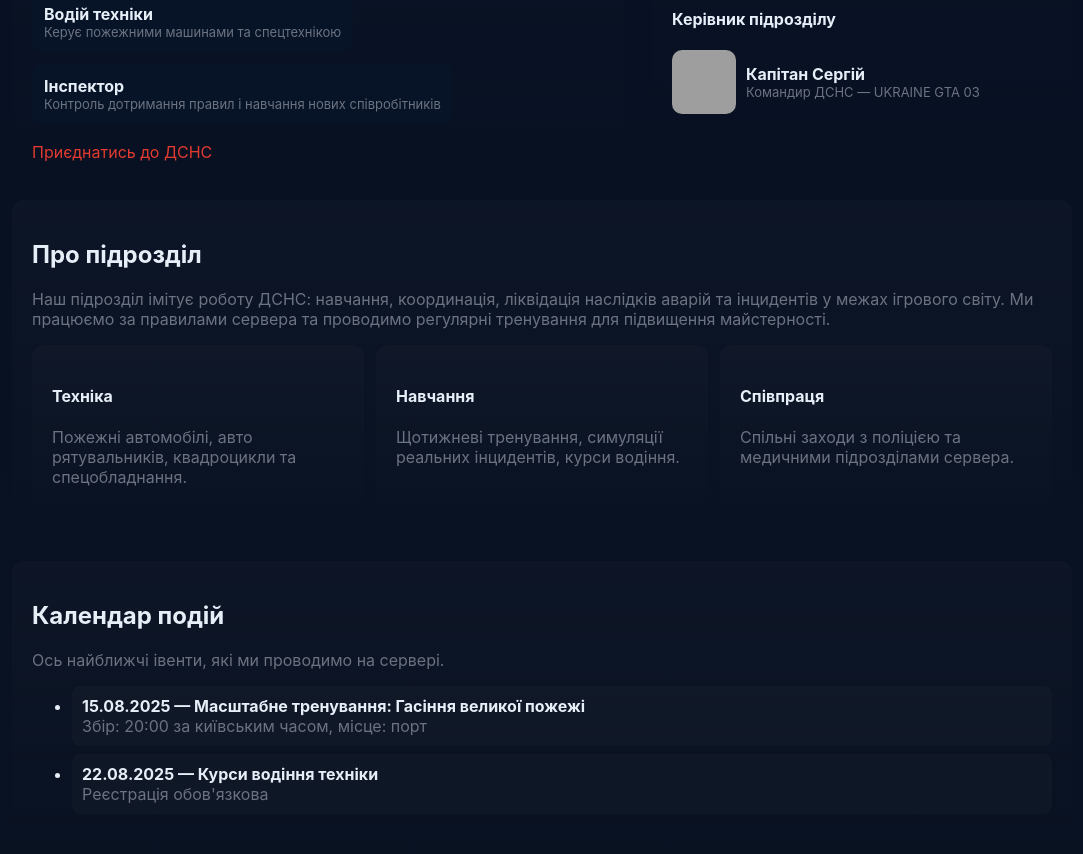
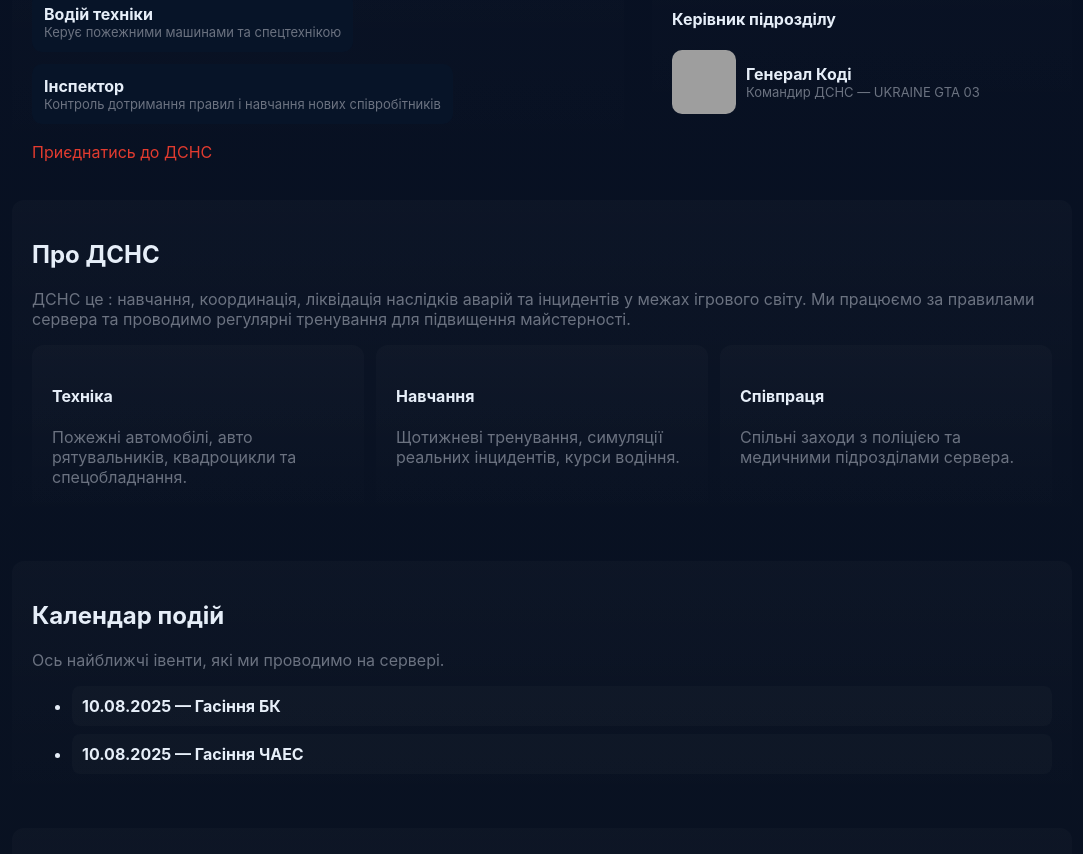
Before and after one commit to Ihor928/DSNSGY, a plain HTML site: page index.html in a window 1280 px wide. Shown: the part 426-1280 px from the top of the page, without its empty margins (98-1181 px from the left). Drawn offline with Linux system fonts and the light colour scheme; grey boxes are pictures that could not be loaded.

Commit message:
Update index.html

```diff
--- a/index.html
+++ b/index.html
@@ -88,9 +88,9 @@
 
           <h4 style="margin-top:12px">Керівник підрозділу</h4>
           <div style="display:flex;gap:10px;align-items:center;margin-top:8px">
-            <img src="https://images.unsplash.com/photo-1544005313-94ddf0286df2?q=80&w=200&auto=format&fit=crop&ixlib=rb-4.0.3&s=placeholder" alt="leader" style="width:64px;height:64px;border-radius:10px;object-fit:cover">
+            <img src="https://wiki.ukraine-gta.com.ua/skins?category=65" alt="leader" style="width:64px;height:64px;border-radius:10px;object-fit:cover">
             <div>
-              <div style="font-weight:700">Капітан Сергій</div>
+              <div style="font-weight:700">Генерал Коді</div>
               <div style="color:var(--muted);font-size:13px">Командир ДСНС — UKRAINE GTA 03</div>
             </div>
           </div>
@@ -99,8 +99,8 @@
     </section>
 
     <section id="about" class="card" style="margin-top:18px">
-      <h2>Про підрозділ</h2>
-      <p class="lead">Наш підрозділ імітує роботу ДСНС: навчання, координація, ліквідація наслідків аварій та інцидентів у межах ігрового світу. Ми працюємо за правилами сервера та проводимо регулярні тренування для підвищення майстерності.</p>
+      <h2>Про ДСНС</h2>
+      <p class="lead">ДСНС це : навчання, координація, ліквідація наслідків аварій та інцидентів у межах ігрового світу. Ми працюємо за правилами сервера та проводимо регулярні тренування для підвищення майстерності.</p>
 
       <div class="grid-3" style="margin-top:12px">
         <div class="card">
@@ -122,8 +122,8 @@
       <h2>Календар подій</h2>
       <p class="lead">Ось найближчі івенти, які ми проводимо на сервері.</p>
       <ul>
-        <li style="padding:10px;background:rgba(255,255,255,0.02);border-radius:8px;margin-bottom:8px"><strong>15.08.2025 — Масштабне тренування: Гасіння великої пожежі</strong><div style="color:var(--muted)">Збір: 20:00 за київським часом, місце: порт</div></li>
-        <li style="padding:10px;background:rgba(255,255,255,0.02);border-radius:8px;margin-bottom:8px"><strong>22.08.2025 — Курси водіння техніки</strong><div style="color:var(--muted)">Реєстрація обов'язкова</div></li>
+        <li style="padding:10px;background:rgba(255,255,255,0.02);border-radius:8px;margin-bottom:8px"><strong>10.08.2025 — Гасіння БК</strong><div style="color:var(--muted)"></div></li>
+        <li style="padding:10px;background:rgba(255,255,255,0.02);border-radius:8px;margin-bottom:8px"><strong>10.08.2025 — Гасіння ЧАЕС </strong><div style="color:var(--muted)"></div></li>
       </ul>
     </section>
 
```
